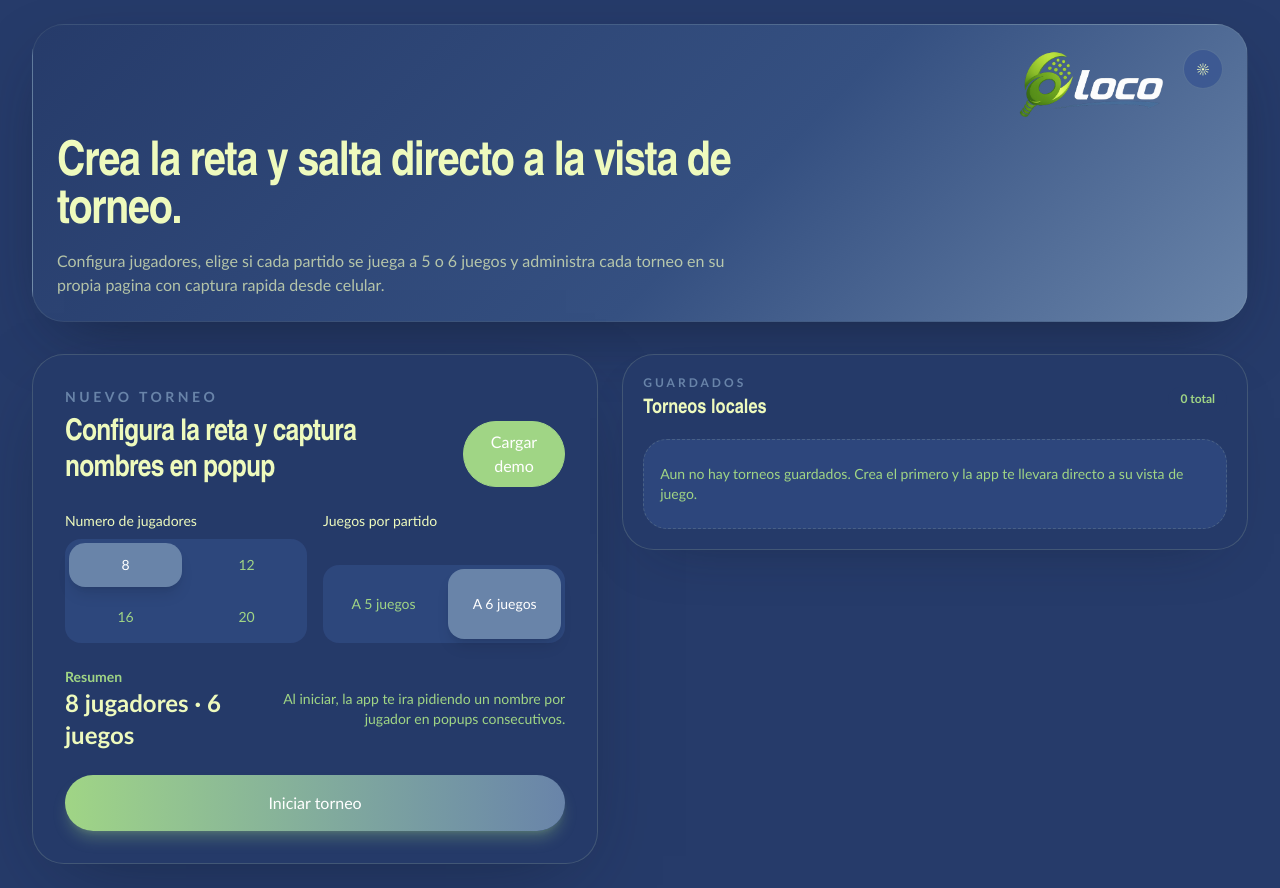
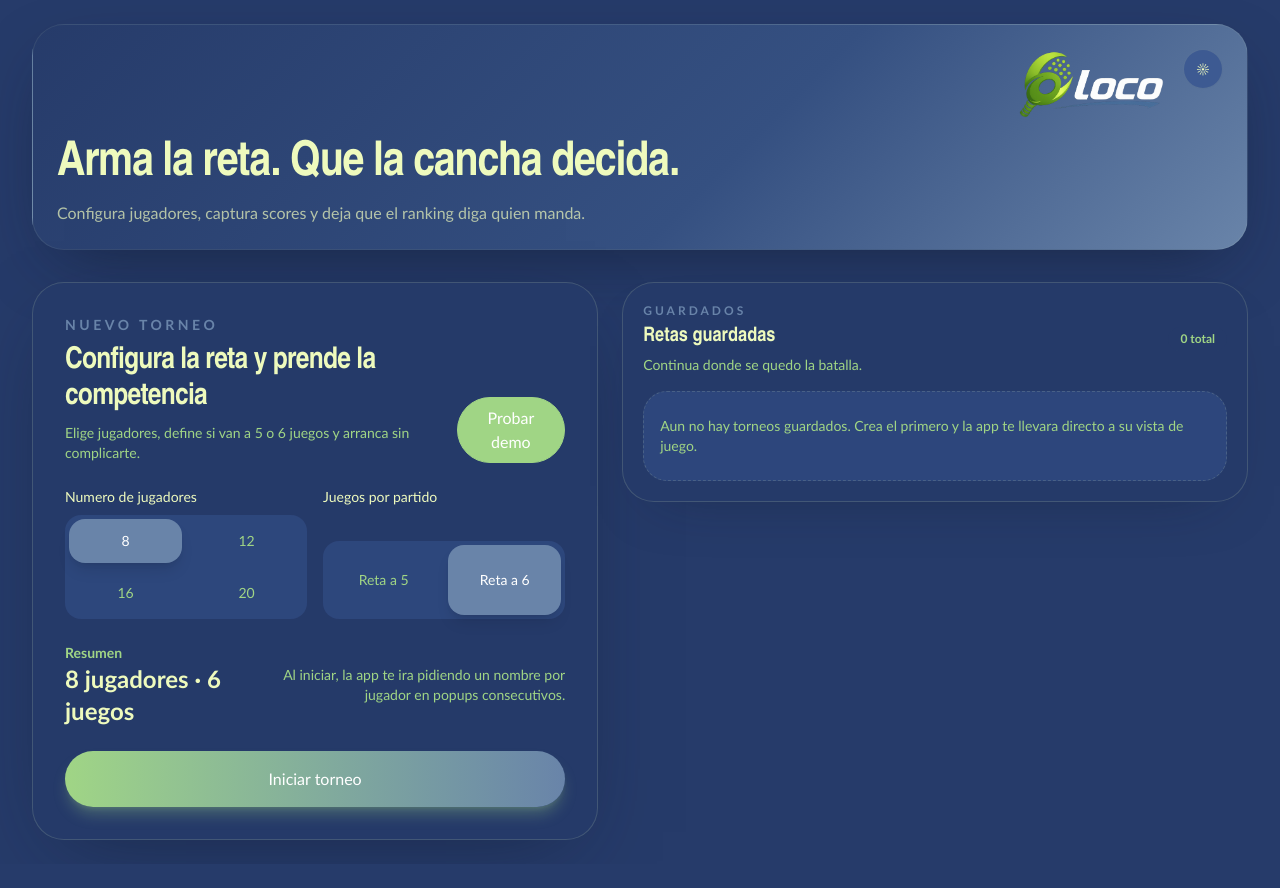
Before and after one commit to flowventas/retaspadel, a Next.js app: page / in a window 1280 px wide. After the commit the page ends 864 px from the top, so only its background shows below. Built offline with nearby package versions, Linux system fonts and the light colour scheme.

Commit message:
Actualizar microcopy y feedback de 6loco

```diff
--- a/components/new-tournament-form.tsx
+++ b/components/new-tournament-form.tsx
@@ -149,15 +149,18 @@ export function NewTournamentForm({
               Nuevo torneo
             </p>
             <h2 className="mt-2 text-3xl font-black tracking-tight text-[var(--app-text)]">
-              Configura la reta y captura nombres en popup
+              Configura la reta y prende la competencia
             </h2>
+            <p className="mt-2 max-w-2xl text-sm text-[var(--muted)]">
+              Elige jugadores, define si van a 5 o 6 juegos y arranca sin complicarte.
+            </p>
           </div>
           <button
             type="button"
             onClick={handleUseDemo}
             className="rounded-full border border-[var(--brand-primary)] bg-[var(--brand-primary)] px-4 py-2 text-sm font-semibold text-white transition hover:bg-[var(--brand-secondary)]"
           >
-            Cargar demo
+            Probar demo
           </button>
         </div>
 
@@ -196,7 +199,7 @@ export function NewTournamentForm({
                       : "text-[var(--muted)] hover:bg-white"
                   }`}
                 >
-                  A {option} juegos
+                  Reta a {option}
                 </button>
               ))}
             </div>
@@ -299,8 +302,8 @@ export function NewTournamentForm({
                         <button
                           type="button"
                           onClick={() => onRemoveSavedPlayer(name)}
-                          aria-label={`Eliminar ${name}`}
-                          title={`Eliminar ${name}`}
+                          aria-label={`Borrar ${name}`}
+                          title={`Borrar ${name}`}
                           className="grid h-8 w-8 shrink-0 place-items-center rounded-full text-sm font-bold text-[var(--danger-text)] transition hover:bg-[var(--danger-bg)]"
                         >
                           ×
--- a/components/ranking-table.tsx
+++ b/components/ranking-table.tsx
@@ -10,13 +10,16 @@ export function RankingTable({ rows }: RankingTableProps) {
       <div className="flex flex-col gap-3 border-b border-[var(--line)] px-4 py-4 sm:flex-row sm:items-center sm:justify-between sm:px-5">
         <div>
           <p className="text-xs font-bold uppercase tracking-[0.25em] text-[var(--brand-secondary)]">
-            Ranking en vivo
+            Tabla de poder
           </p>
           <h3 className="mt-1 text-xl font-black text-[var(--app-text)]">Clasificacion actual</h3>
+          <p className="mt-1 text-sm text-[var(--muted)]">
+            Despues de cada ronda, el ranking se actualiza solo. Aqui no hay excusas.
+          </p>
         </div>
         {rows[0] ? (
           <div className="rounded-full bg-[var(--brand-accent-soft)] px-4 py-2 text-sm font-bold text-[var(--brand-secondary)]">
-            Lider: {rows[0].name}
+            Lider de la reta: {rows[0].name}
           </div>
         ) : null}
       </div>
@@ -37,6 +40,11 @@ export function RankingTable({ rows }: RankingTableProps) {
                 <p className="mt-1 text-sm text-[var(--muted)]">
                   G-P-E {row.wins}-{row.losses}-{row.draws}
                 </p>
+                {index === 0 ? (
+                  <p className="mt-1 text-xs font-bold uppercase tracking-[0.18em] text-[var(--brand-secondary)]">
+                    Lider de la reta
+                  </p>
+                ) : null}
               </div>
               <div className="rounded-full bg-[var(--surface-strong)] px-3 py-1 text-sm font-black text-[var(--brand-secondary)]">
                 P {row.points}
@@ -50,7 +58,7 @@ export function RankingTable({ rows }: RankingTableProps) {
                 </p>
               </div>
               <div className="rounded-xl bg-[var(--surface-strong)] px-3 py-2">
-                <p className="text-[var(--muted)]">Diff</p>
+                <p className="text-[var(--muted)]">Diferencia</p>
                 <p className={`font-black ${row.gameDiff >= 0 ? "text-[var(--brand-secondary)]" : "text-rose-700"}`}>
                   {row.gameDiff > 0 ? `+${row.gameDiff}` : row.gameDiff}
                 </p>
@@ -64,7 +72,7 @@ export function RankingTable({ rows }: RankingTableProps) {
         <table className="min-w-full text-sm">
           <thead className="bg-[var(--surface-subtle)] text-[var(--muted)]">
             <tr>
-              {["#", "Jugador", "G-P-E", "Diff", "P"].map((header) => (
+              {["#", "Jugador", "G-P-E", "Diferencia", "P"].map((header) => (
                 <th key={header} className="px-4 py-3 text-left font-bold">
                   {header}
                 </th>
--- a/components/round-history.tsx
+++ b/components/round-history.tsx
@@ -26,7 +26,7 @@ export function RoundHistory({ rounds, names, onEdit }: RoundHistoryProps) {
                       : "bg-amber-50 text-amber-700"
                   }`}
                 >
-                  {round.status === "completed" ? "Guardada" : "Pendiente"}
+                  {round.status === "completed" ? "Guardada" : "En juego"}
                 </span>
               </div>
               {round.restingPlayerIds.length ? (
--- a/components/tournament-app.tsx
+++ b/components/tournament-app.tsx
@@ -76,7 +76,7 @@ export default function TournamentApp() {
       return;
     }
 
-    if (!window.confirm(`Eliminar el torneo "${tournament.name}"?`)) {
+    if (!window.confirm(`Borrar la reta "${tournament.name}"?`)) {
       return;
     }
 
@@ -136,11 +136,10 @@ export default function TournamentApp() {
           </div>
           <div className="max-w-3xl">
             <h1 className="text-4xl font-black tracking-tight md:text-5xl">
-              Crea la reta y salta directo a la vista de torneo.
+              Arma la reta. Que la cancha decida.
             </h1>
             <p className="mt-3 max-w-2xl text-sm text-[var(--hero-muted)] md:text-base">
-              Configura jugadores, elige si cada partido se juega a 5 o 6 juegos y administra cada
-              torneo en su propia pagina con captura rapida desde celular.
+              Configura jugadores, captura scores y deja que el ranking diga quien manda.
             </p>
           </div>
         </header>
@@ -162,7 +161,8 @@ export default function TournamentApp() {
                   <p className="text-xs font-bold uppercase tracking-[0.25em] text-[var(--brand-secondary)]">
                     Guardados
                   </p>
-                  <h2 className="mt-1 text-xl font-black text-[var(--app-text)]">Torneos locales</h2>
+                  <h2 className="mt-1 text-xl font-black text-[var(--app-text)]">Retas guardadas</h2>
+                  <p className="mt-1 text-sm text-[var(--muted)]">Continua donde se quedo la batalla.</p>
                 </div>
                 <span className="rounded-full bg-[var(--surface-soft)] px-3 py-1 text-xs font-bold text-[var(--muted)]">
                   {tournaments.length} total
@@ -180,7 +180,7 @@ export default function TournamentApp() {
                         <Link href={`/torneo/${tournament.id}`} className="min-w-0 flex-1 text-left">
                           <p className="font-black text-[var(--app-text)]">{tournament.name}</p>
                           <p className="text-sm text-[var(--muted)]">
-                            {tournament.format} jugadores · a {tournament.gamesPerMatch} juegos ·{" "}
+                            {tournament.format} jugadores, a {tournament.gamesPerMatch} juegos,{" "}
                             {tournament.rounds.length} rondas
                           </p>
                         </Link>
@@ -193,7 +193,7 @@ export default function TournamentApp() {
                             onClick={() => handleDeleteTournament(tournament.id)}
                             className="rounded-full border border-[color:color-mix(in_srgb,var(--danger-text)_45%,var(--line))] bg-[var(--surface-strong)] px-3 py-2 text-xs font-bold text-[var(--danger-text)] transition hover:bg-[var(--danger-bg)]"
                           >
-                            Eliminar
+                            Borrar
                           </button>
                         </div>
                       </div>
```
Also changed, not shown: components/tournament-view.tsx (+33 -8 lines).
